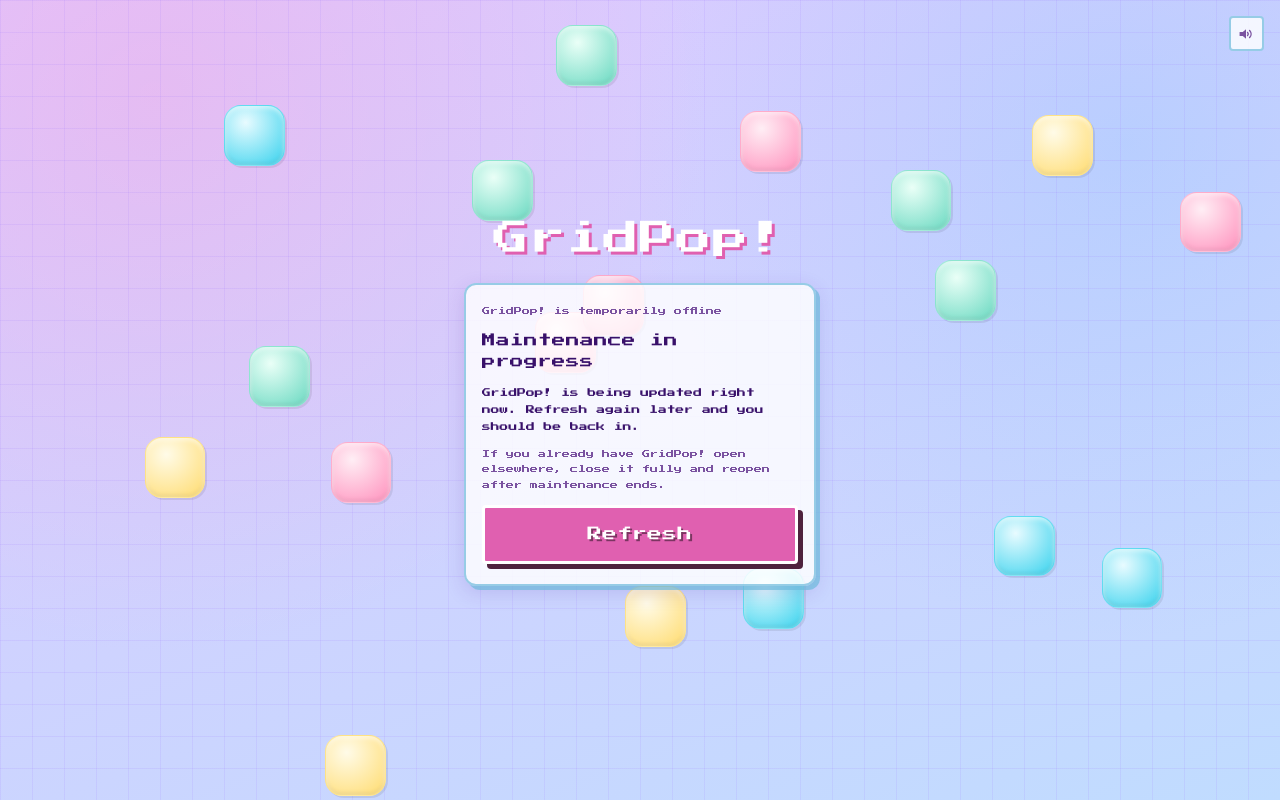
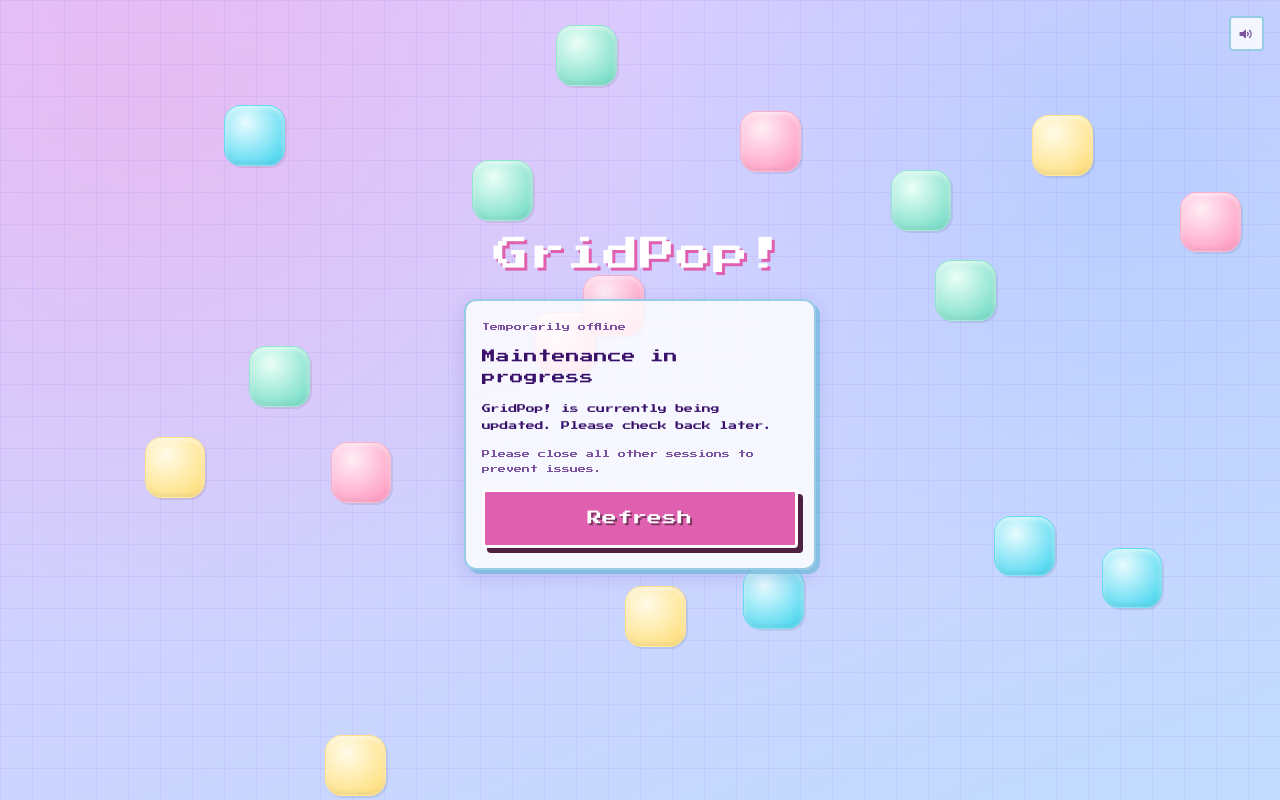
Before and after one commit to danielxjay/grid-pop, a React (Vite) app: page / in a window 1280 px wide. Built offline with nearby package versions, Linux system fonts and the light colour scheme; no server answers.

Commit message:
update maintenance copy

```diff
--- a/src/maintenance.js
+++ b/src/maintenance.js
@@ -1,10 +1,10 @@
 export const MAINTENANCE_MODE = true;
 
 export const MAINTENANCE_COPY = {
-  eyebrow: "GridPop! is temporarily offline",
+  eyebrow: "Temporarily offline",
   title: "Maintenance in progress",
   body:
-    "GridPop! is being updated right now. Refresh again later and you should be back in.",
+    "GridPop! is currently being updated. Please check back later.",
   note:
-    "If you already have GridPop! open elsewhere, close it fully and reopen after maintenance ends.",
+    "Please close all other sessions to prevent issues.",
 };
```
